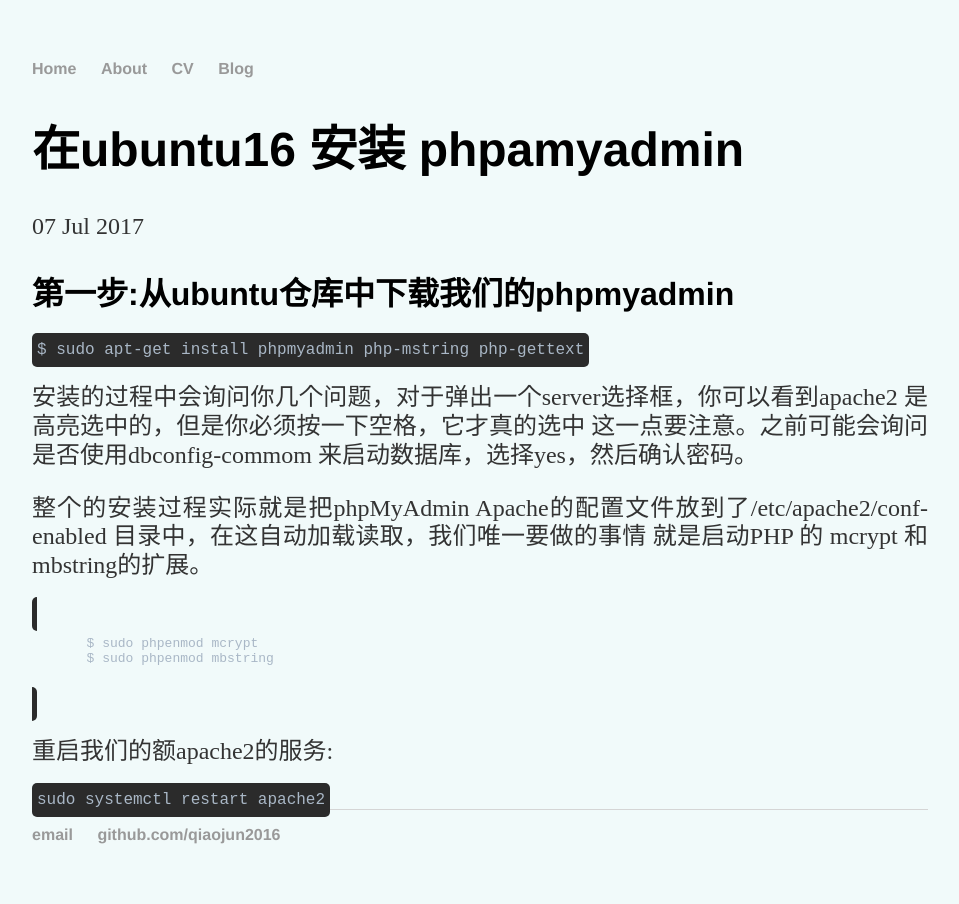
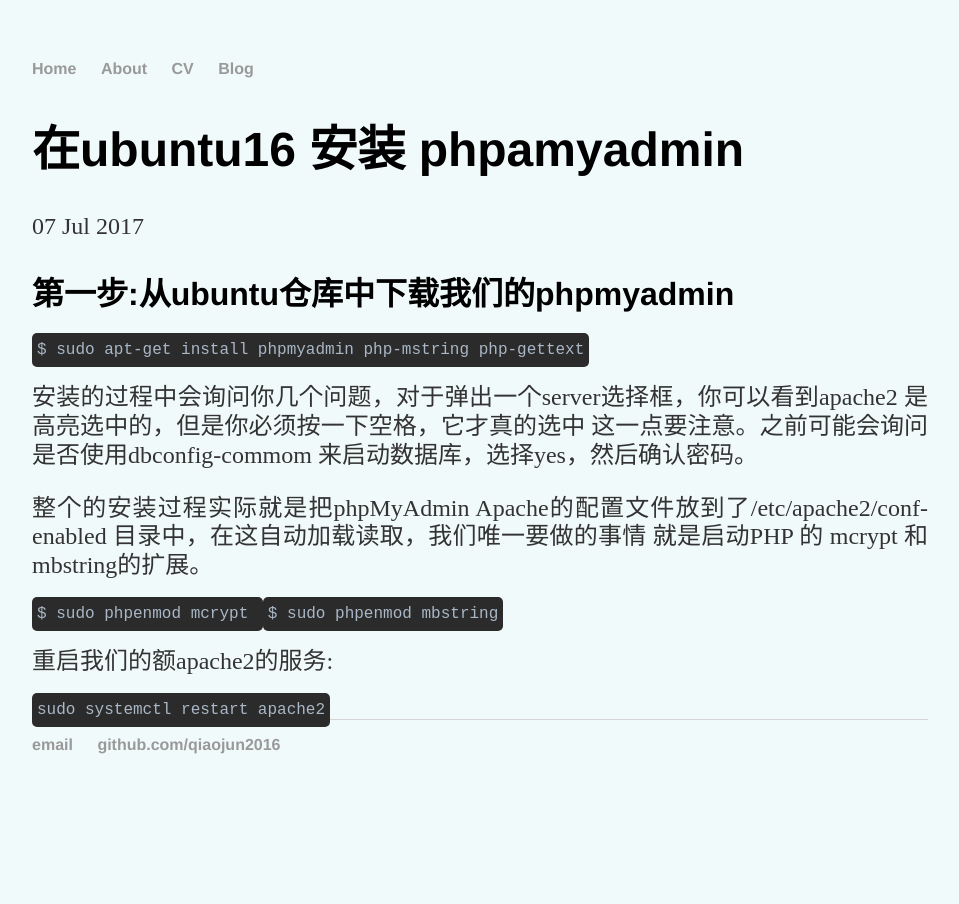
Before and after one commit to qiaojun2016/qiaojun2016.github.io, a Jekyll site: the page built from _posts/2017-07-07-install-phpmyadmin-on-ubuntu.html, in a window 1280 px wide. Shown: the whole page, without its empty margins (160-1119 px from the left). Built offline with Jekyll 4.4.1, drawn with Linux system fonts in a browser that asks for light colours.

Commit message:
Update 2017-07-07-install-phpmyadmin-on-ubuntu.html

```diff
--- a/_posts/2017-07-07-install-phpmyadmin-on-ubuntu.html
+++ b/_posts/2017-07-07-install-phpmyadmin-on-ubuntu.html
@@ -9,10 +9,7 @@
 这一点要注意。之前可能会询问是否使用dbconfig-commom 来启动数据库，选择yes，然后确认密码。</p>
 <p>整个的安装过程实际就是把phpMyAdmin Apache的配置文件放到了/etc/apache2/conf-enabled 目录中，在这自动加载读取，我们唯一要做的事情
 就是启动PHP 的 mcrypt 和 mbstring的扩展。</p>
-<code> <pre>
-       $ sudo phpenmod mcrypt
-       $ sudo phpenmod mbstring
-       </pre>
-</code>
+<code> $ sudo phpenmod mcrypt </code>
+<code>$ sudo phpenmod mbstring </code>
 <p> 重启我们的额apache2的服务:</p>
 <code> sudo systemctl restart apache2</code>
```
